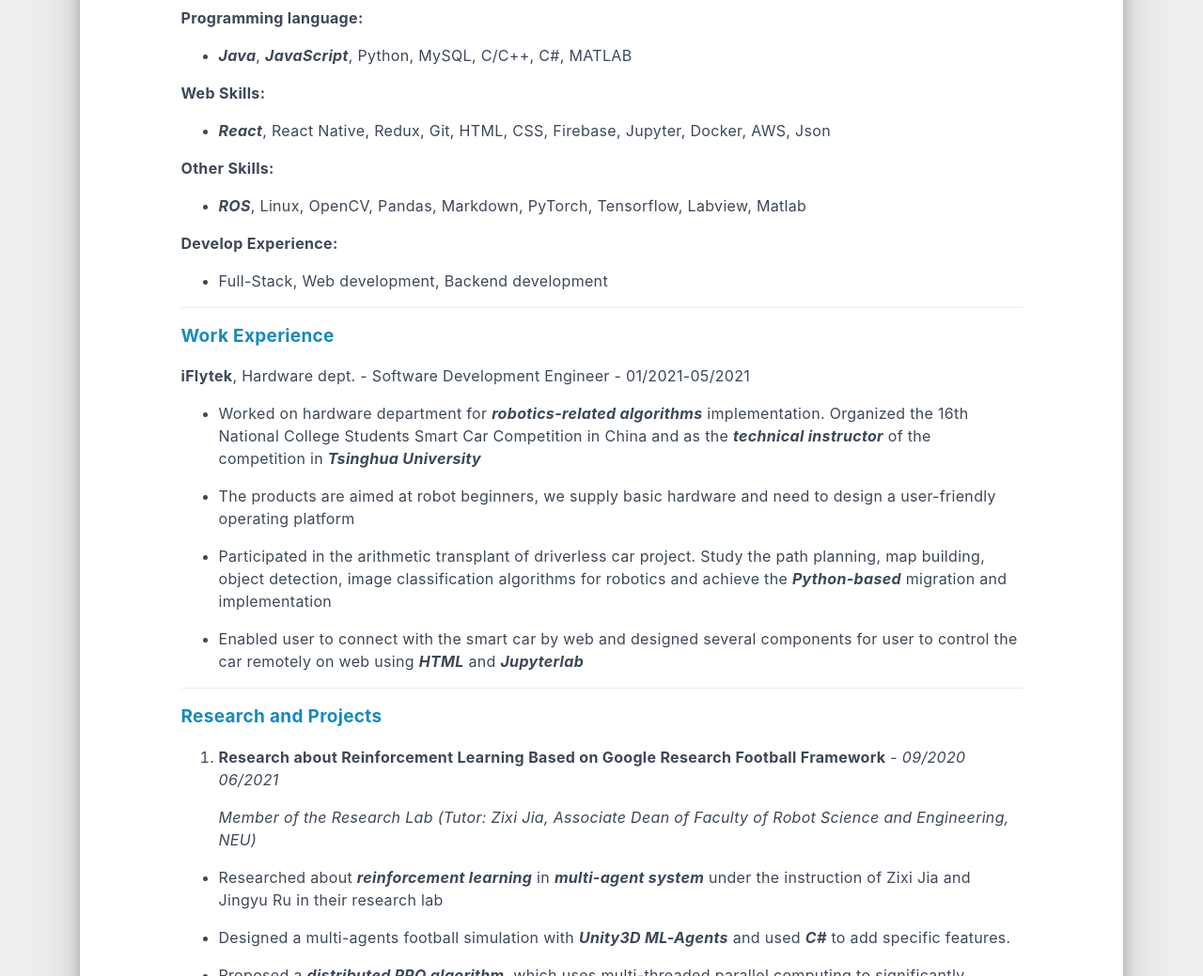
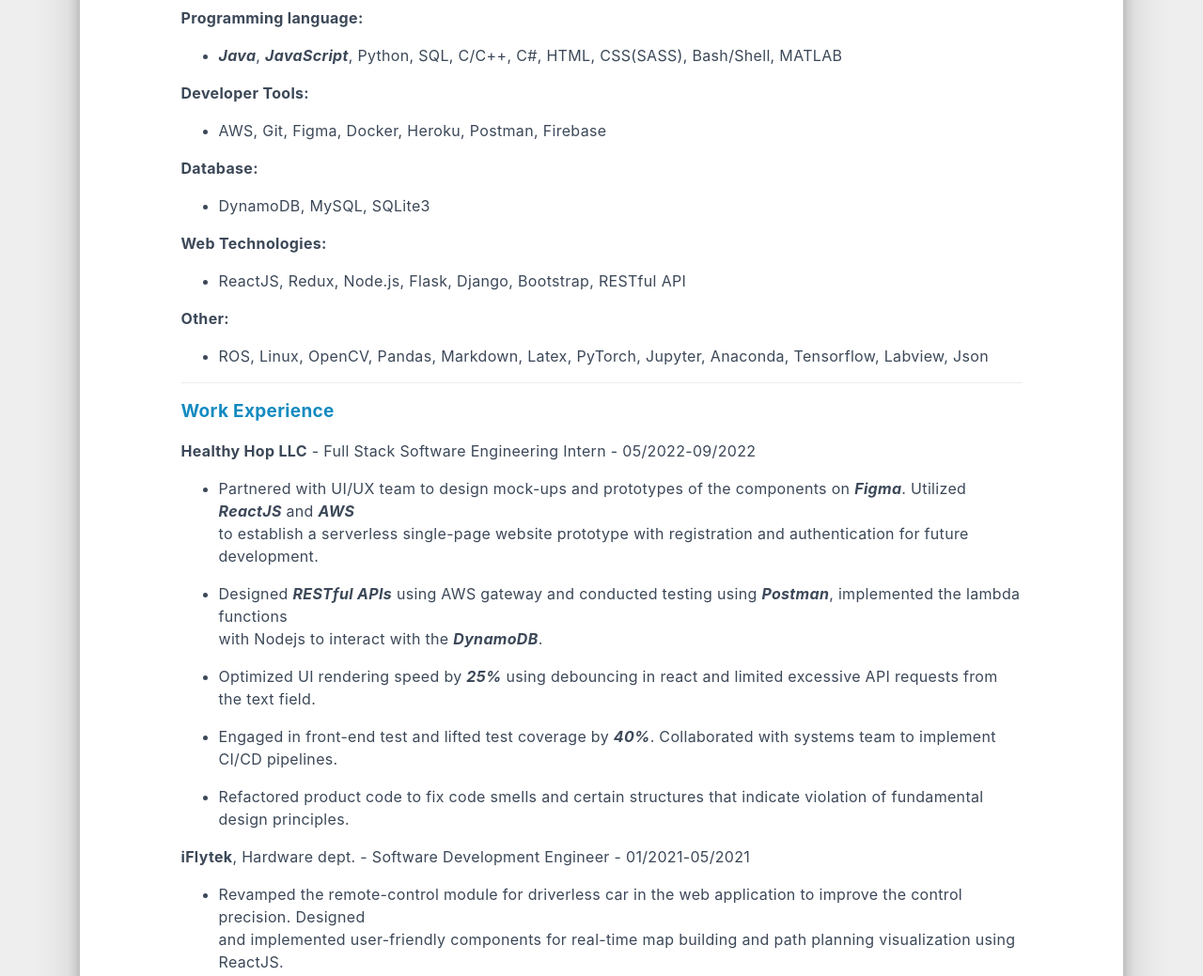
Before and after one commit to zacdeng/zacdeng.github.io, a plain HTML site: page resume/index.html in a window 1280 px wide. Shown: the part 1060-2099 px from the top of the page at 94% size. Drawn offline with nearby package versions, Linux system fonts and the light colour scheme; some packages are replaced by stand-ins of ours; a script that the page names is missing; a small style sheet from the web is missing.

Commit message:
Site updated: 2022-09-20 12:57:44

```diff
--- a/resume/index.html
+++ b/resume/index.html
@@ -29,7 +29,7 @@
 <meta property="og:image" content="https://i.loli.net/2020/07/19/MVqscdbJDt8IuRi.png">
 <meta property="og:image" content="https://s2.loli.net/2022/04/06/stM2Knu9D3q5lgr.png">
 <meta property="article:published_time" content="2020-02-24T01:20:33.000Z">
-<meta property="article:modified_time" content="2022-09-10T16:09:21.819Z">
+<meta property="article:modified_time" content="2022-09-20T17:57:27.855Z">
 <meta property="article:author" content="Zachary Deng">
 <meta property="article:tag" content="Zack, blog, ROS, Zachary Deng, Zachary, Deng, 邓志豪, Zhihao Deng, Zhihao, React, Front-End">
 <meta name="twitter:card" content="summary_large_image">
@@ -272,32 +272,47 @@
 
 <p><strong>Programming language:</strong></p>
 <ul>
-<li><em><strong>Java</strong></em>, <em><strong>JavaScript</strong></em>, Python, MySQL, C&#x2F;C++, C#, MATLAB</li>
+<li><em><strong>Java</strong></em>, <em><strong>JavaScript</strong></em>, Python, SQL, C&#x2F;C++, C#, HTML, CSS(SASS), Bash&#x2F;Shell, MATLAB</li>
 </ul>
-<p><strong>Web Skills:</strong></p>
+<p><strong>Developer Tools:</strong></p>
 <ul>
-<li><em><strong>React</strong></em>, React Native, Redux, Git, HTML, CSS, Firebase, Jupyter, Docker, AWS, Json</li>
+<li>AWS, Git, Figma, Docker, Heroku, Postman, Firebase</li>
 </ul>
-<p><strong>Other Skills:</strong></p>
+<p><strong>Database:</strong></p>
 <ul>
-<li><em><strong>ROS</strong></em>, Linux, OpenCV, Pandas, Markdown, PyTorch, Tensorflow, Labview, Matlab</li>
+<li>DynamoDB, MySQL, SQLite3</li>
 </ul>
-<p><strong>Develop Experience:</strong></p>
+<p><strong>Web Technologies:</strong></p>
 <ul>
-<li>Full-Stack, Web development, Backend development</li>
+<li>ReactJS, Redux, Node.js, Flask, Django, Bootstrap, RESTful API</li>
+</ul>
+<p><strong>Other:</strong></p>
+<ul>
+<li>ROS, Linux, OpenCV, Pandas, Markdown, Latex, PyTorch, Jupyter, Anaconda, Tensorflow, Labview, Json</li>
 </ul>
 <hr>
 <p style="color:rgb(19, 138, 192);font-size:19px"><b>Work Experience</b></p>
 
+<p><strong>Healthy Hop LLC</strong> - Full Stack Software Engineering Intern - 05&#x2F;2022-09&#x2F;2022</p>
+<ul>
+<li><p>Partnered with UI&#x2F;UX team to design mock-ups and prototypes of the components on <strong><em>Figma</em></strong>. Utilized <strong><em>ReactJS</em></strong> and <strong><em>AWS</em></strong><br>to establish a serverless single-page website prototype with registration and authentication for future development.</p>
+</li>
+<li><p>Designed <strong><em>RESTful APIs</em></strong> using AWS gateway and conducted testing using <strong><em>Postman</em></strong>, implemented the lambda functions<br>with Nodejs to interact with the <strong><em>DynamoDB</em></strong>.</p>
+</li>
+<li><p>Optimized UI rendering speed by <strong><em>25%</em></strong> using debouncing in react and limited excessive API requests from the text field.</p>
+</li>
+<li><p>Engaged in front-end test and lifted test coverage by <strong><em>40%</em></strong>. Collaborated with systems team to implement CI&#x2F;CD pipelines.</p>
+</li>
+<li><p>Refactored product code to fix code smells and certain structures that indicate violation of fundamental design principles.</p>
+</li>
+</ul>
 <p><strong>iFlytek</strong>, Hardware dept. - Software Development Engineer - 01&#x2F;2021-05&#x2F;2021</p>
 <ul>
-<li><p>Worked on hardware department for <em><strong>robotics-related algorithms</strong></em> implementation. Organized the 16th National College Students Smart Car Competition in China and as the <em><strong>technical instructor</strong></em> of the competition in <em><strong>Tsinghua University</strong></em></p>
+<li><p>Revamped the remote-control module for driverless car in the web application to improve the control precision. Designed<br>and implemented user-friendly components for real-time map building and path planning visualization using ReactJS.</p>
 </li>
-<li><p>The products are aimed at robot beginners, we supply basic hardware and need to design a user-friendly operating platform</p>
+<li><p>Migrated the C-based navigation and path planning algorithms for driverless car to JupyterLab using Python.</p>
 </li>
-<li><p>Participated in the arithmetic transplant of driverless car project. Study the path planning, map building, object detection, image classification algorithms for robotics and achieve the <em><strong>Python-based</strong></em> migration and implementation</p>
-</li>
-<li><p>Enabled user to connect with the smart car by web and designed several components for user to control the car remotely on web using <em><strong>HTML</strong></em> and <em><strong>Jupyterlab</strong></em></p>
+<li><p>Collaborated with Tsinghua University to offer training for <em><strong>34</strong></em> ROS beginners in map building, localization, and navigation.</p>
 </li>
 </ul>
 <hr>
```
Also changed, not shown: local-search.xml (+1 -1 lines).
